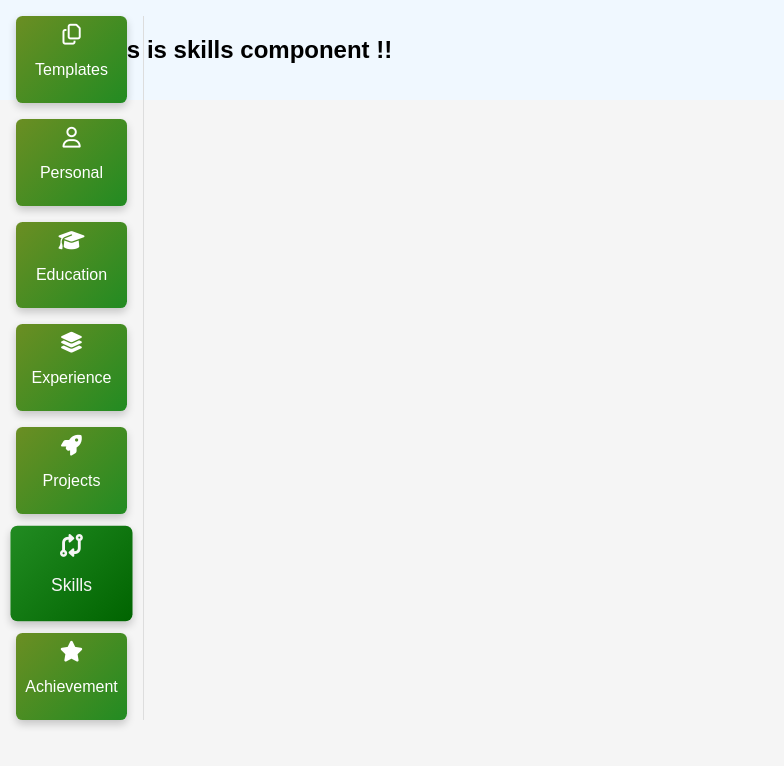
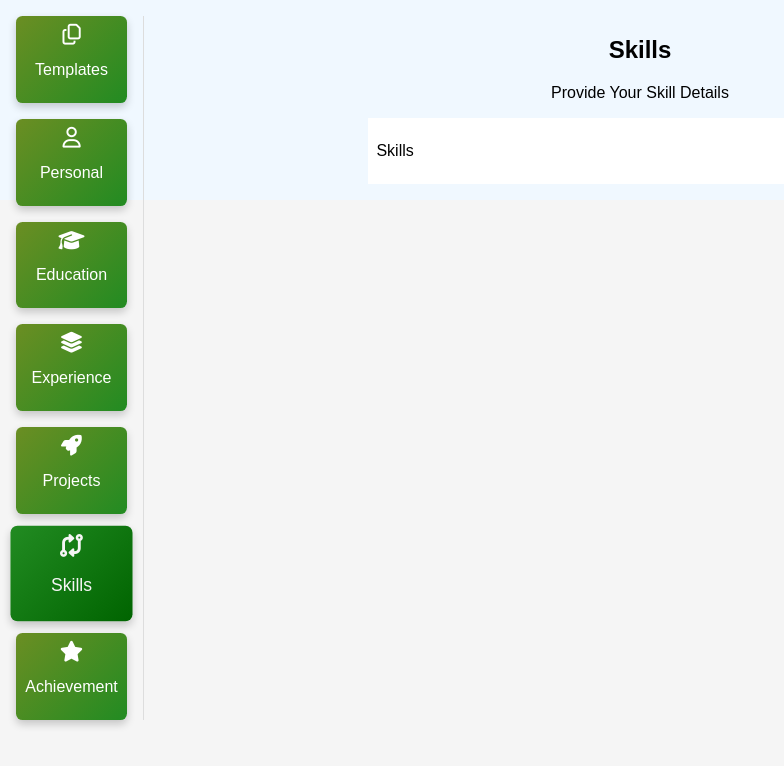
Before and after one commit to rohitghatal1/CVMaker-ReactJS, a React (Create React App) app: page / in a window 1280 px wide. Both pictures are taken after a click on the element "Skills". Shown: the top 766 px of the page, without its empty margins (0-784 px from the left). Built offline with nearby package versions, Linux system fonts and the light colour scheme.

Commit message:
added skills section and css

```diff
--- a/src/componentsInner/Skills.js
+++ b/src/componentsInner/Skills.js
@@ -1,10 +1,17 @@
 import React from 'react'
+import './skills.css'
 
 export default function Skills() {
   return (
     <div>
       <div className="skillsComponent">
-        <h2>This is skills component !!</h2>
+        <h2>Skills</h2>
+        <p>Provide Your Skill Details</p>
+        <section className="skillSection">
+          <div className="addedSkills">
+            <p>Skills</p>
+          </div>
+        </section>
       </div>
     </div>
   )
--- /dev/null
+++ b/src/componentsInner/skills.css
@@ -0,0 +1,18 @@
+.skillsComponent{
+    width: 80%;
+    margin: auto;
+    text-align: center;
+    background-color: aliceblue;
+}
+
+.skillsComponent h2{
+    font-style: 32px;
+}
+
+.skillsComponent .skillSection{
+    padding: 0.5rem;
+    background-color: #fff;
+    text-align: left;
+    width: 60%;
+    margin: auto;
+}
```
